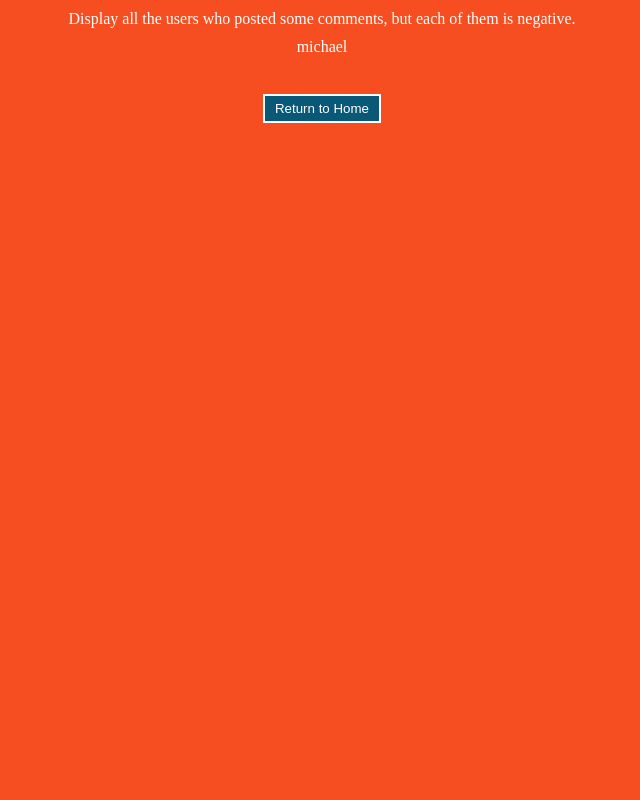
After one commit to Space-Prince0821/Comp440, a PHP site: page /queries/Query8.php in a window 1280 px wide. The commit adds this page. Shown: the whole page, without its empty margins (318-958 px from the left). Run offline with PHP 8.4, Linux system fonts and the light colour scheme; data comes from the database, SQL or seed files in the repository.

Commit message:
finished query 8 and 9

```diff
--- a/Initdb.sql
+++ b/Initdb.sql
@@ -173,6 +173,6 @@ INSERT INTO comment (blog_id, user_id, date, sentiment, description) VALUES
     -- blog 7 comment by user 1
     (7, 1, CURDATE(), 0, "Cats suck, dogs are better."),
     -- blog 10 comment by user 4
-    (10, 1, CURDATE(), 1, "I love surfing too, it is so relaxing.");
+    (10, 2, '2022-04-27', 1, "I love surfing too, it is so relaxing.");
 
 SET FOREIGN_KEY_CHECKS = 1;
--- /dev/null
+++ b/queries/Query8.php
@@ -0,0 +1,56 @@
+<html>
+    <head>
+        <meta charset="utf-8">
+        <title>Comment</title>
+        <style>
+            :root {
+                --blue: #095877;
+                --orange: #f64e20;
+            }
+            body {
+                margin: 0 auto;
+                background-color: var(--orange);
+                text-align: center;
+                color: white;
+            }
+            p {
+                margin: 10px;
+            }
+            button {
+                background-color: var(--blue);
+                margin: 10px;
+                padding: 5px 10px;
+                border: 2px solid white;
+                color: white;
+            }
+            button:hover {
+                cursor: pointer;
+            }
+        </style>
+    </head>
+    <body>
+        <div class="container">
+            <p>Display all the users who posted some comments, but each of them is negative.</p>
+            <?php
+
+                include "../Config.php";
+
+                $query = "select username\n"
+                        . "from users\n"
+                        . "where user_id in (select user_id from comment where sentiment = 0)\n"
+                        . "and user_id not in (select user_id from comment where sentiment = 1);";
+
+                $result = mysqli_query($db, $query);
+
+                while($users = $result->fetch_array()) {
+                    echo "<p>" . $users['username'] . "</p>";
+                }
+
+            ?>
+            <br>
+            <a href="../welcome.php">
+                <button>Return to Home</button>
+            </a>
+        </div>
+    </body>
+</html>
--- a/welcome.php
+++ b/welcome.php
@@ -208,7 +208,7 @@
             <li><a href=""><button>Query 5</button></a></li>
             <li><a href=""><button>Query 6</button></a></li>
             <li><a href=""><button>Query 7</button></a></li>
-            <li><a href=""><button>Query 8</button></a></li>
+            <li><a href="queries/Query8.php"><button>Query 8</button></a></li>
             <li><a href="queries/Query9.php"><button>Query 9</button></a></li>
          </ul>
       </div>
```
Also changed, not shown: queries/Query9.php (+24 -4 lines).
